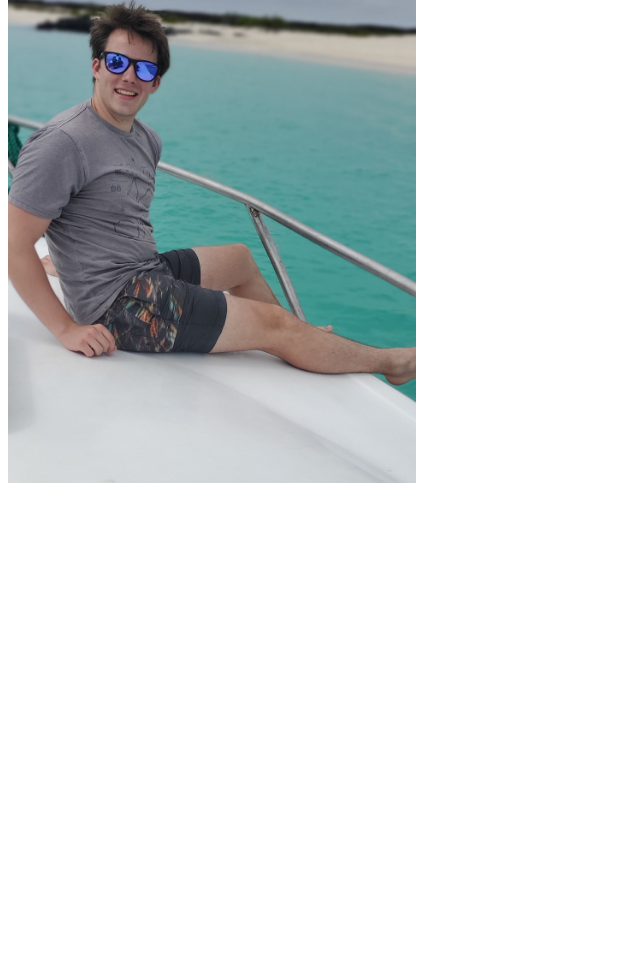
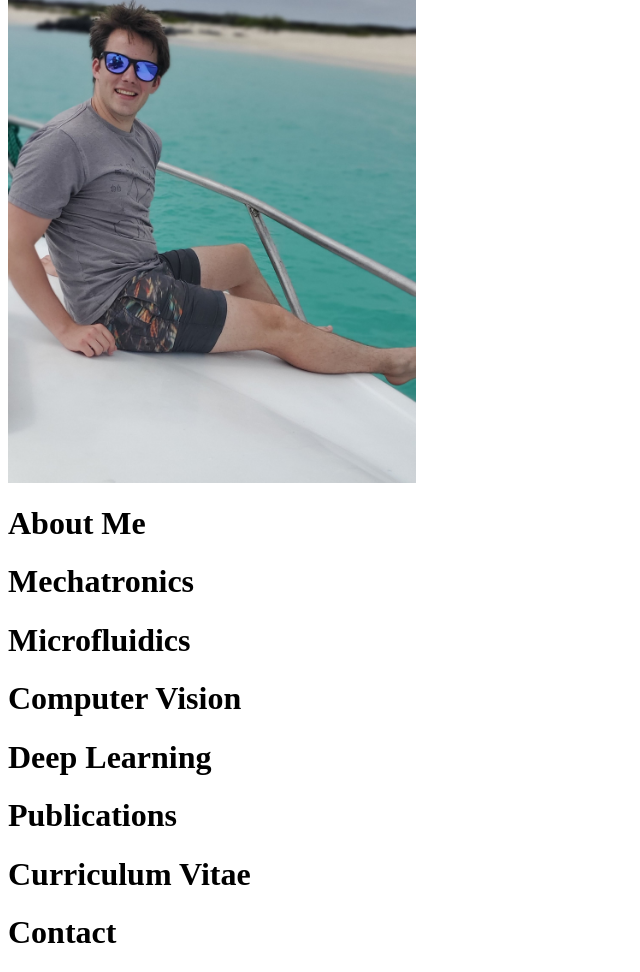
Before and after one commit to lamoureuxe/test.github.io, a plain HTML site: page index.html in a window 1280 px wide. Shown: the part 269-1241 px from the top of the page, without its empty margins (0-640 px from the left). Before the commit the page ends 800 px from the top, so only its background shows below. Drawn offline with Linux system fonts and the light colour scheme.

Commit message:
Update index.html

```diff
--- a/index.html
+++ b/index.html
@@ -7,6 +7,23 @@
   <p>I am a PhD student in <a href="https://mech.ubc.ca/">Mechanical Engineering</a> at the <a href="https://ubc.ca">University of British Columbia</a>, Vancouver. My research involves using deep learning and computer vision techniques to assess single biological cells. This work is mutli-disciplinary as I use <a href="https://mech.ubc.ca/research-main/mechatronics-instrumentation/">mechatronics</a> (mechanical, electrical, and computer) engineering techniques to answer <a href="https://mech.ubc.ca/research-main/biomechanics-biomedical-engineering/">biomedical</a> research questions.</p>
   <img src="images/20220809_143201a.jpg" alt="Sailing in the Galapagos" width="408" height="600">
        <!--#"https://news.ubc.ca/wp-content/uploads/2019/05/30094406545_872ff35664_k.jpg"-->
+
+  <h1>About Me</h1>
+
+  <h1>Mechatronics</h1>
+
+  <h1>Microfluidics</h1>
+
+  <h1>Computer Vision</h1>
+
+  <h1>Deep Learning</h1>
+
+  <h1>Publications</h1>
+
+  <h1>Curriculum Vitae</h1>
+
+  <h1>Contact</h1>
+
 </body>
 
 </html>
```
